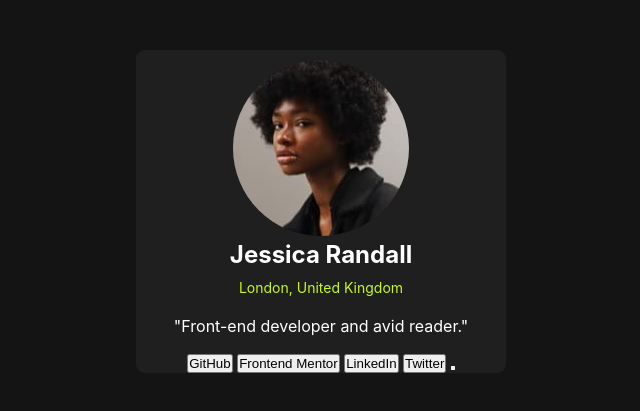
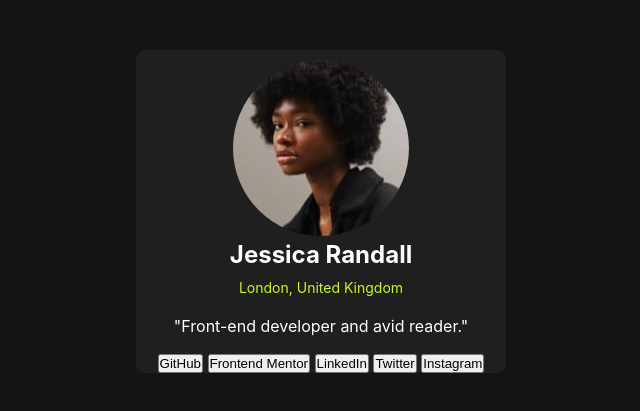
Before and after one commit to AngeRamila/Learning_JS_Nanko, a plain HTML site: page Learning_JS_Projects/DAY 2/index.html in a window 1280 px wide. Shown: the part 189-600 px from the top of the page, without its empty margins (319-959 px from the left). Drawn offline with Linux system fonts and the light colour scheme.

Commit message:
Instagram Link

```diff
--- a/Learning_JS_Projects/DAY 2/index.html
+++ b/Learning_JS_Projects/DAY 2/index.html
@@ -27,4 +27,4 @@
     <button>Frontend Mentor</button>
     <button>LinkedIn</button>
     <button>Twitter</button>
-    <button></button>
+    <button>Instagram</button>
```
